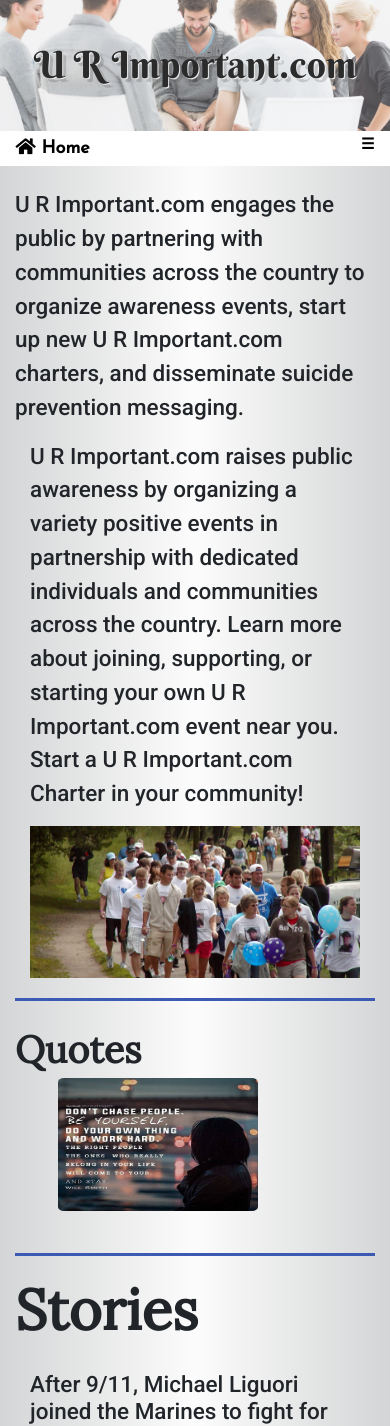
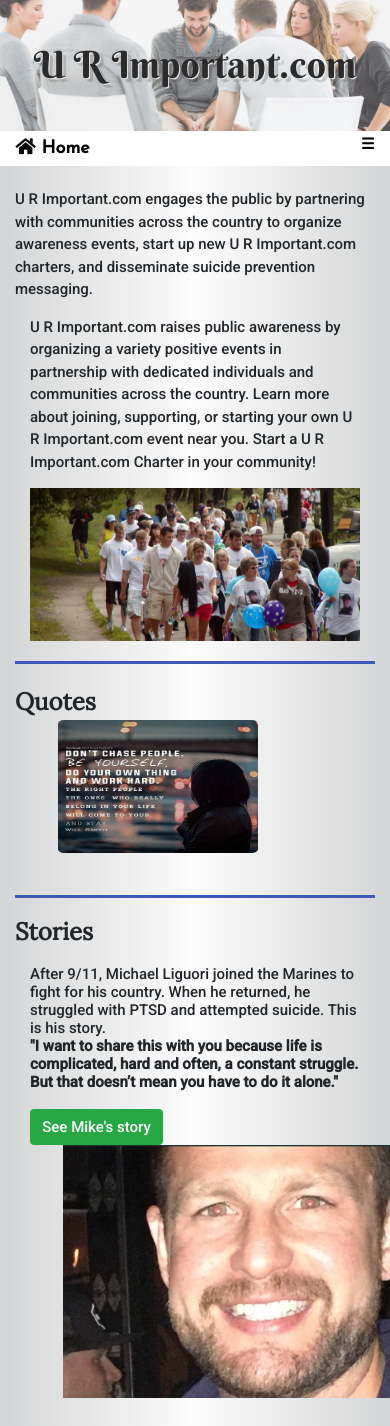
Before and after one commit to sudonitin/nmims-hackathon-2k18, a PHP site: page /php/navbar.php in a window 390 px wide; the page is wider, and only the part inside the window is pictured. Shown: the top 1426 px of that part. Run offline with PHP 8.4, Linux system fonts and the light colour scheme; some libraries are stand-ins or nearby versions.

Commit message:
responsive text size

```diff
--- a/css/navbar.css
+++ b/css/navbar.css
@@ -96,6 +96,25 @@
     float: right;
     display: block;
   }
+  section span{
+  font-family: 'Lora','Arial', sans-serif;
+  font-weight: bold;
+  font-size: 160%;
+  }
+
+  .h3 ,section p{
+    font-family: 'Roboto','Arial', sans-serif;
+    font-size: 100%;
+  }
+
+  section .container-fluid p{
+    font-family: 'Roboto','Arial', sans-serif;
+    font-size: 100%;
+  }
+
+  #bold-text{
+    font-size: 80%;
+  }
 }
 
 @media screen and (max-width: 600px) {
```
